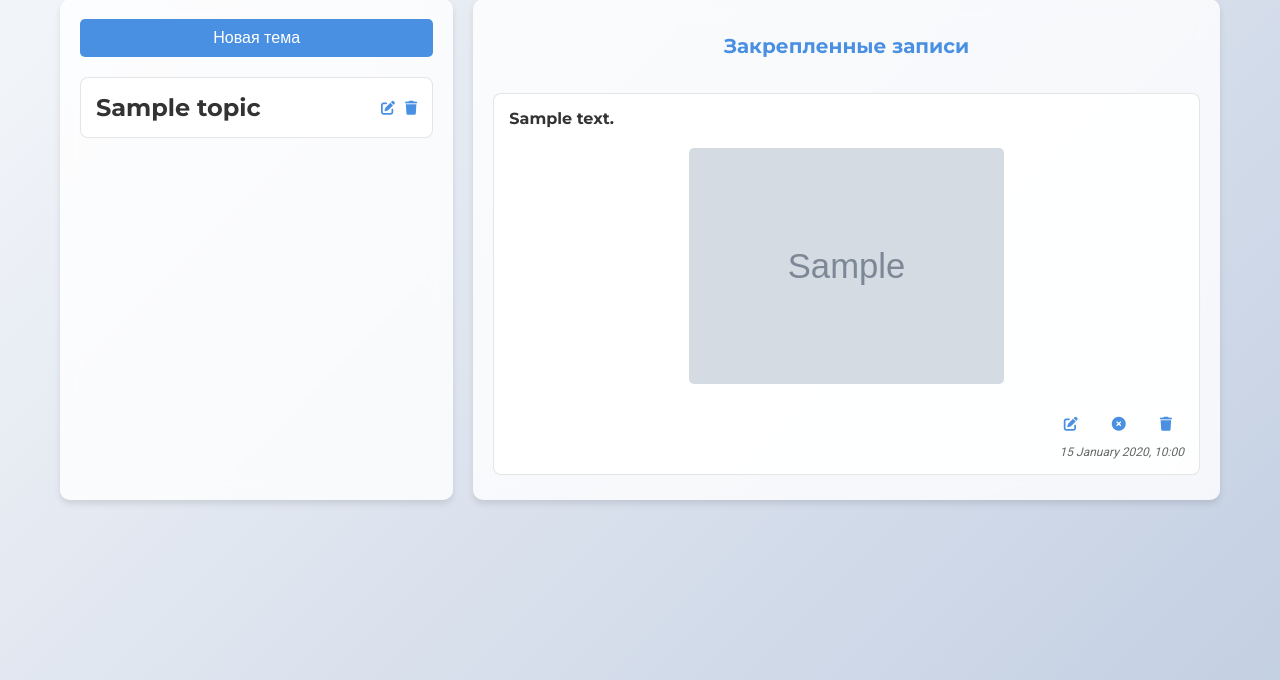
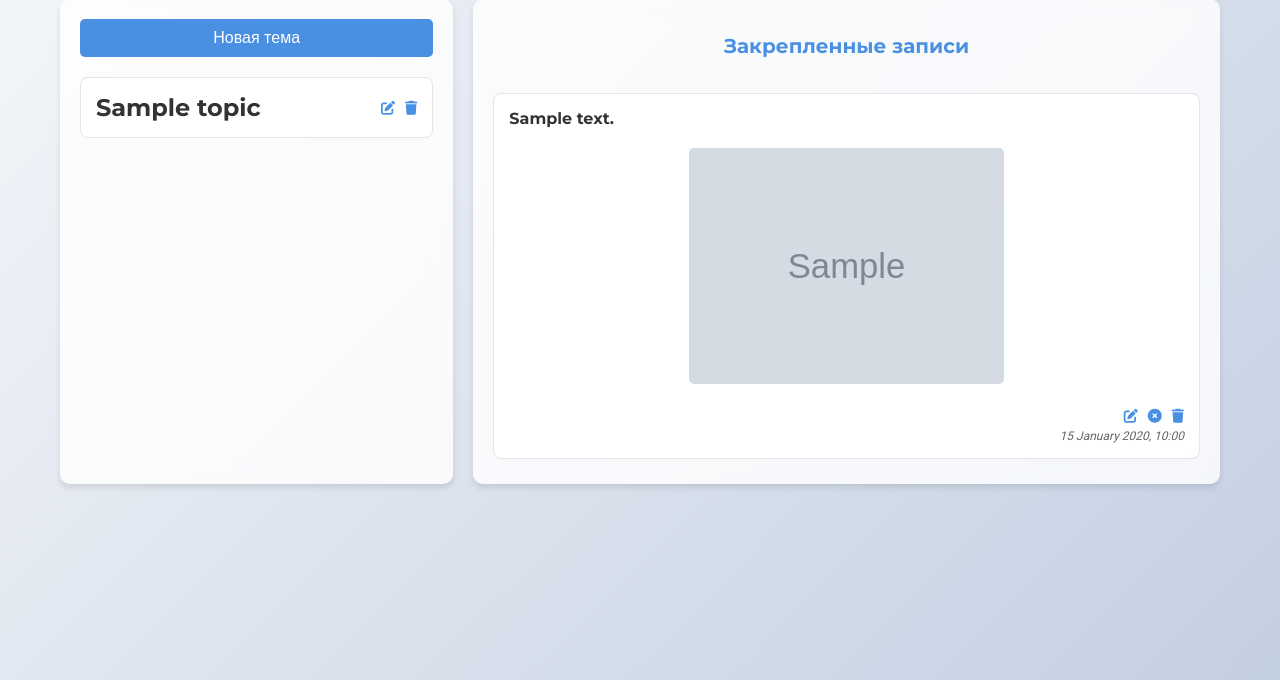
Before and after one commit to Spaceoceanoutlook/Bookmark, a Flask app: page /home in a window 1280 px wide. Shown: the part 101-781 px from the top of the page. Run offline with Flask 3, Linux system fonts and the light colour scheme; a user stored in the database is signed in; tables that the repository leaves empty hold one stand-in row (values such as "Sample post"); grey boxes marked "Sample" are stand-in pictures.

Commit message:
fixed home css

```diff
--- a/app/static/css/home.css
+++ b/app/static/css/home.css
@@ -208,10 +208,9 @@ main {
     background-color: transparent;
     color: #4A90E2;
     border: none;
-    padding: 0;
+    padding: 0; /* Возможно, здесь padding: 0 */
     cursor: pointer;
     font-size: 14px;
-    transition: color 0.3s ease;
 }
 
 .actions {
@@ -222,14 +221,12 @@ main {
 }
 
 .actions button {
-    background-color: rgba(255, 255, 255, 0.9);
+    background-color: transparent;
     color: #4A90E2;
-    border: none; /* Убираем рамку */
-    padding: 8px 12px;
-    border-radius: 5px;
+    border: none;
+    padding: 0; /* Возможно, здесь padding: 0 */
     cursor: pointer;
     font-size: 14px;
-    transition: background-color 0.3s ease;
 }
 
 .confirmation-popup {
```
